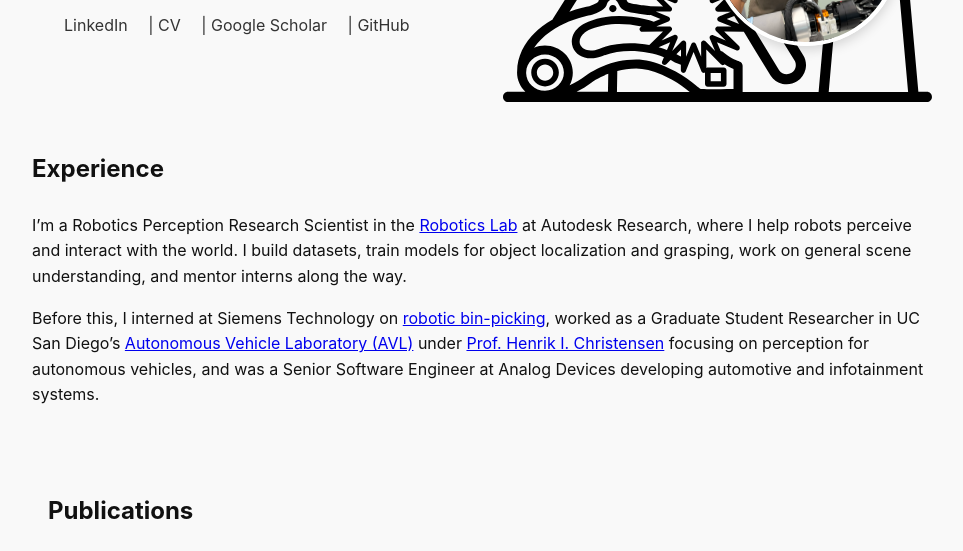
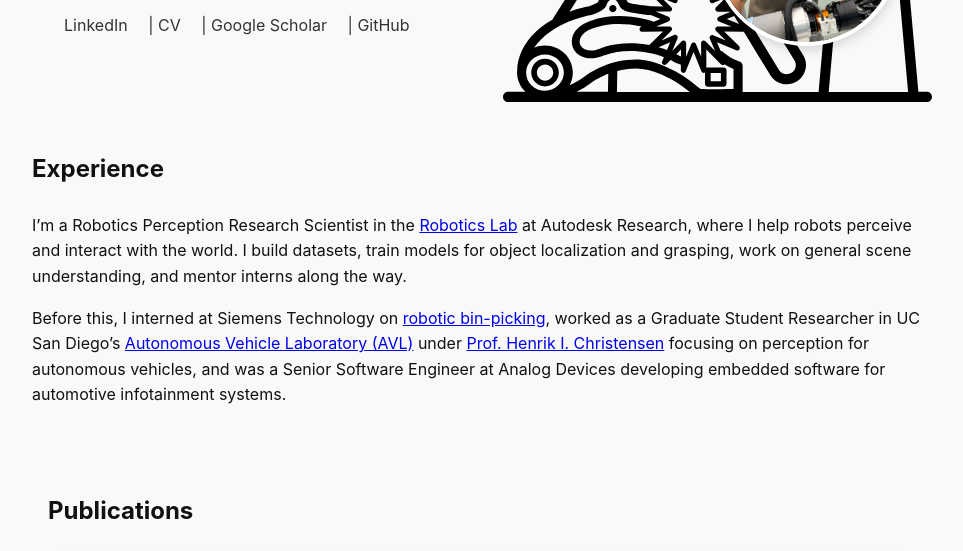
Before and after one commit to skalgundis/skalgundis.github.io, a plain HTML site: page index.html in a window 1280 px wide. Shown: the part 222-773 px from the top of the page, without its empty margins (158-1121 px from the left). Drawn offline with Linux system fonts and the light colour scheme; files whose address does not match are found by name.

Commit message:
Typo fixes

```diff
--- a/index.html
+++ b/index.html
@@ -48,7 +48,7 @@
                     (AVL)</a>
                 under <a href="https://hichristensen.com/" target="_blank">Prof. Henrik I. Christensen</a>
                 focusing on perception for autonomous vehicles, and was a Senior Software Engineer at Analog Devices
-                developing automotive and infotainment systems.
+                developing embedded software for automotive infotainment systems.
             </p>
         </section>
 
```
